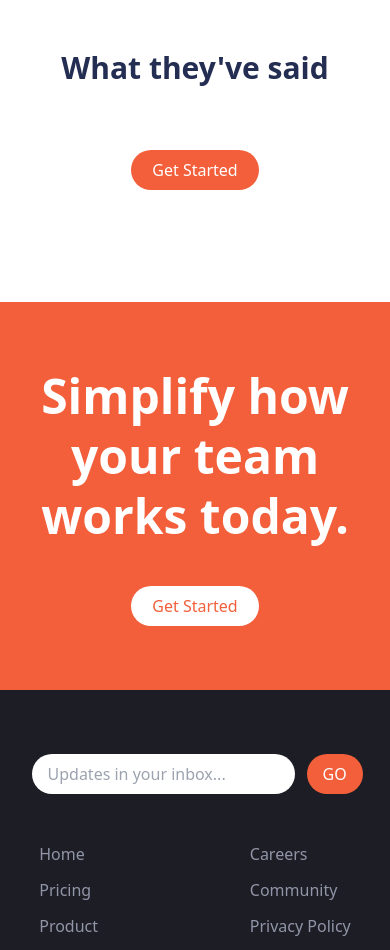
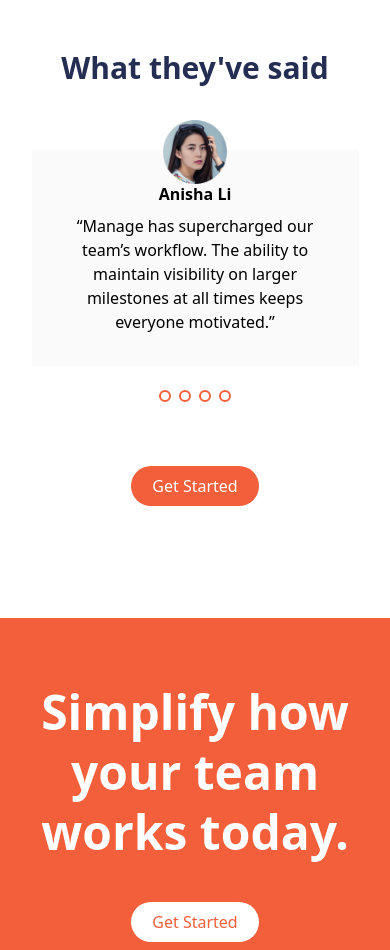
Before and after one commit to Cokejnr7/Manage, a website: page index.html in a window 390 px wide. Shown: the part 1920-2870 px from the top of the page. Drawn offline with Linux system fonts and the light colour scheme.

Commit message:
little styling on mobile-card

```diff
--- a/index.html
+++ b/index.html
@@ -136,11 +136,11 @@
         </div>
 
         <div class="flex flex-col space-y-6  gap-x-4 md:flex-row md:space-y-0">
-          <span class="rounded-full bg-brightRedLight gap-x-3 md:bg-white flex items-center md:self-start">
+          <span class="rounded-full  bg-brightRedLight gap-x-3 md:bg-white flex items-center md:self-start">
             <h2 class="inline rounded-full py-2 px-4 text-white  font-bold bg-brightRed">
               03
             </h2>
-            <h3 class="inline text-veryDarkBlue font-bold md:hidden">
+            <h3 class="inline text-veryDarkBlue font-bold md:hidden ">
               Everything you need in one place
             </h3>
           </span>
@@ -164,6 +164,7 @@
 
       <h2 class="text-3xl text-darkBlue font-bold text-center">What they've said</h2>
 
+      <!-- desktop testimonials -->
       <div class="cards hidden md:flex">
         <div class="card-slide">
 
@@ -238,6 +239,24 @@
 
       </div>
 
+      <!-- mobile testimonials -->
+      <div class=" flex flex-col md:hidden gap-y-6">
+          <div class="mobile-card bg-veryLightGray flex flex-col relative py-8 px-10 min-w-[80%]">
+            <img src="img/avatar-anisha.png" alt="avatar-image" class="w-16 absolute">
+            <h3 class="font-bold">Anisha Li</h3>
+            <p class="max-w-sm">“Manage has supercharged our team’s workflow.
+              The ability to maintain visibility on larger milestones at all times
+              keeps everyone motivated.”</p>
+          </div>
+
+          <div class="flex gap-x-2 self-center">
+            <div class="rounded-full h-3 w-3 border-2 border-brightRed"></div>
+            <div class="rounded-full h-3 w-3 border-2 border-brightRed"></div>
+            <div class="rounded-full h-3 w-3 border-2 border-brightRed"></div>
+            <div class="rounded-full h-3 w-3 border-2 border-brightRed"></div>
+          </div>
+      </div>
+
 
       <button href="#" class="px-4 py-2 w-32 bg-brightRed self-center rounded-full text-center text-white hover:bg-brightRedLight">Get Started</button>
     </section>
--- a/input.css
+++ b/input.css
@@ -104,7 +104,7 @@
     }
 
     .card-slide{
-      animation: slide 20s linear infinite ;
+      animation: slide 15s ease-in-out infinite ;
       display: flex;
       gap: 30px;
     }
@@ -117,7 +117,7 @@
       background-color: var(--veryLightGray);
       width: 480px;
       height: 220px;
-      border-radius: 5px;
+      border-radius: 3px;
       position: relative;
       gap: 15px;
       /* padding: 0 80px; */
@@ -148,5 +148,22 @@
     to { transform: translateX(-100%);}
   }
 
+  .mobile-card {
+    align-items: center;
+    justify-content: center;
+    gap: 8px;
+  }
+
+  .mobile-card p{
+    text-align: center;
+  }
+
+  .mobile-card img{
+    left: 50%;
+    transform: translateX(-50%);
+    top: -30px;
 
   }
+
+
+  }
```
Also changed, not shown: css/main.css.
